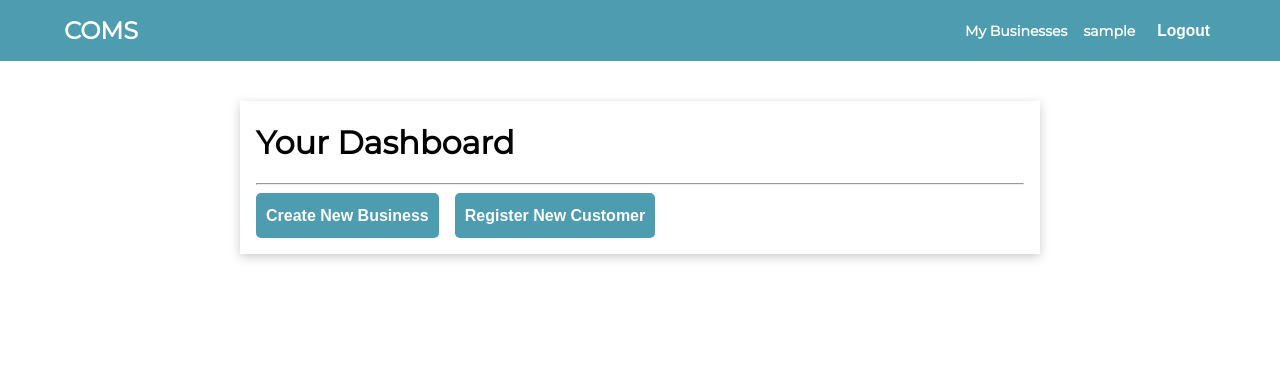
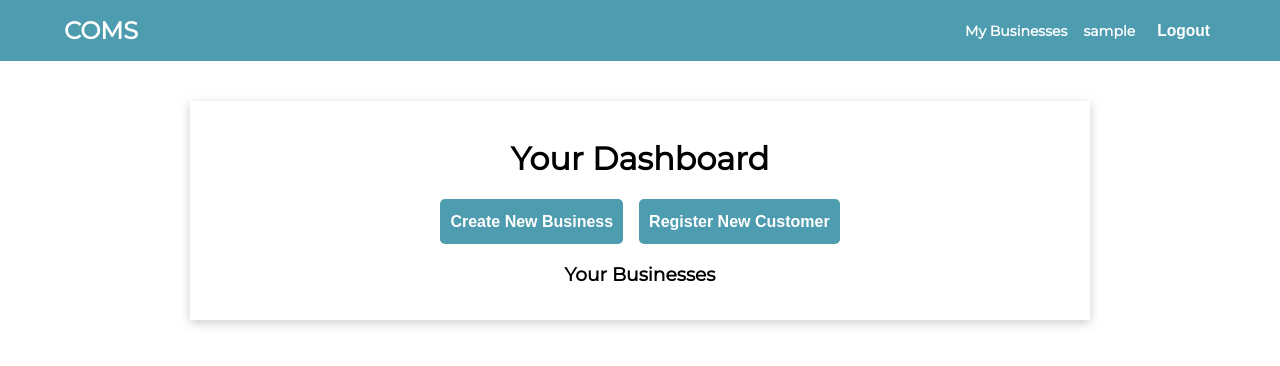
Before and after one commit to achangtroraleke/gift-card-project, a Django app: page /user/dashboard in a window 1280 px wide. Shown: the top 366 px of the page. Run offline with Django 5.2, Linux system fonts and the light colour scheme; the visitor is signed in with stand-in values (Sample User, id 1); data that the repository does not hold is empty.

Commit message:
CSS update

```diff
--- a/base/templates/base/customer-form.html
+++ b/base/templates/base/customer-form.html
@@ -1,7 +1,7 @@
 {% extends 'base.html' %}
 
 {% block content %}
-<div class="container card center">
+<div class="container card center half-width">
     <div class="content">
         <h1>Create a new customer</h1>
         <form method="POST" class="flex-column flex-group">
--- a/base/templates/base/purchase.html
+++ b/base/templates/base/purchase.html
@@ -10,7 +10,7 @@
         {% endif %}
         <h2 class="no-margin">Card #{{card.id}}</h2>
         <h3>Balance: ${{card.balance|floatformat:2}}</h3>
-        <form method="POST" class="flex-column flex-group">
+        <form method="POST" class="flex-column flex-group half-width">
             {% if messages %}
             <ul class="messages">
                 {% for message in messages %}
--- a/base/templates/business/dashboard-page.html
+++ b/base/templates/business/dashboard-page.html
@@ -1,10 +1,9 @@
 {% extends 'base.html' %}
 
 {% block content %}
-<div class="card container center">
-    <div class="content">
+<div class="card container  flex-column">
+    <div class="content flex-column center">
         <h1>Your Dashboard</h1>
-        <hr>
         <div class="flex flex-group">
             <a href="{% url 'new-business' %}" class="">
                 <button class="button">Create New Business</button>
@@ -13,8 +12,9 @@
                 <button class="button">Register New Customer</button>
             </a>
         </div>
+        <h3>Your Businesses</h3>
+        <div class="dash-content flex">
 
-        <div class="dash-content flex">
             {% for business in businesses %}
             <a class="business-link" href="{% url 'get-business-cards' business.id %}">
                 <div class="card thumbnail">
--- a/base/views.py
+++ b/base/views.py
@@ -58,7 +58,7 @@ def createCardPage(request, pk):
             sel_business.gc_total_bal += form.cleaned_data['balance']
             sel_business.save()
             return redirect(f'/gift-card/{new_card.id}')
-    context={'form':form}
+    context={'form':form, 'business':sel_business}
     return render(request, 'base/card-form.html', context)
 
 
--- a/static/styles/main.css
+++ b/static/styles/main.css
@@ -113,7 +113,7 @@ form label{
 
 
 .container {
-  width: min(80%, 1000px);
+  width: min(90%, 1000px);
 }
 
 .center {
@@ -193,6 +193,7 @@ form label{
 
 .half-width{
   width: 50%;
+  min-width: fit-content;
 }
 
 
@@ -223,7 +224,7 @@ input{
 }
 
 .thumbnail{
-  height: 15rem;
+  max-height: 15rem;
   width: 10rem;
 }
 
```
Also changed, not shown: base/templates/base/card-form.html (+4 -3 lines).
